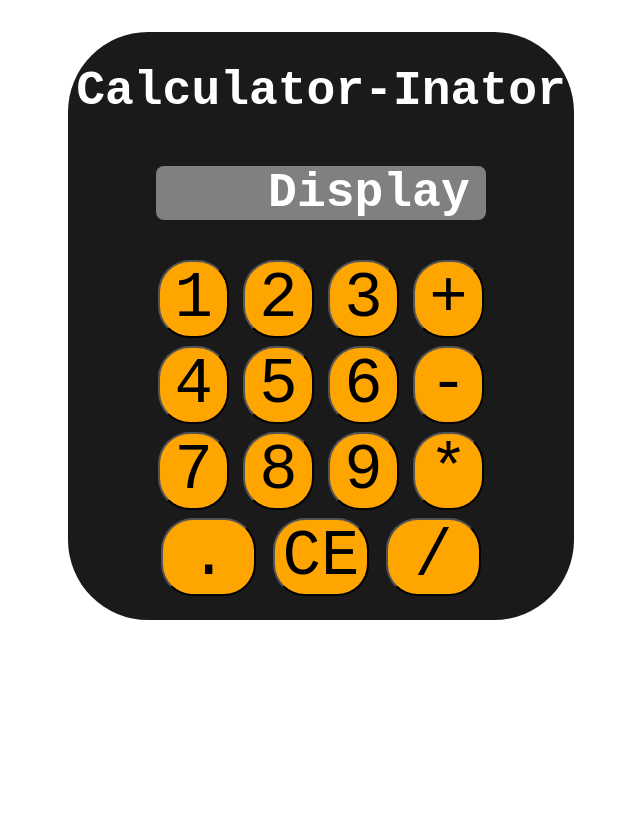
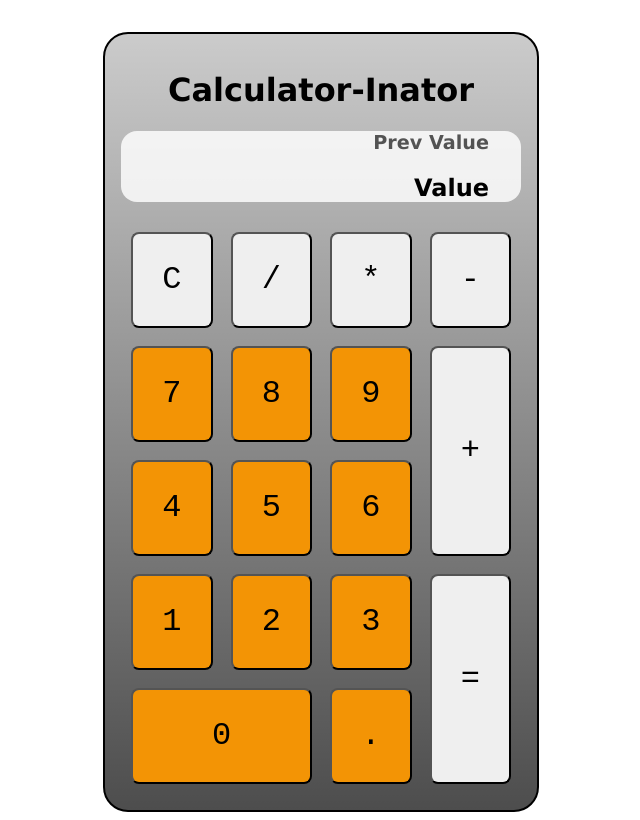
Before and after one commit to Thomas-Ocono/FCC-Calculator, a React (Vite) app: page / in a window 1280 px wide. Shown: the whole page, without its empty margins (319-959 px from the left). Built offline with nearby package versions, Linux system fonts and the light colour scheme.

Commit message:
redone html and css, looks nicer

```diff
--- a/index.html
+++ b/index.html
@@ -9,5 +9,6 @@
   <body>
     <div id="root"></div>
     <script type="module" src="/src/main.jsx"></script>
+    <script src="https://cdn.freecodecamp.org/testable-projects-fcc/v1/bundle.js"></script>
   </body>
 </html>
--- a/src/App.css
+++ b/src/App.css
@@ -1,88 +1,55 @@
 body {
-  font-family: monospace;
+  font-family: Verdana, Geneva, Tahoma, sans-serif;
+}
+#calc-wrapper {
+  background-image: linear-gradient(rgba(0, 0, 0, 0.205), rgba(0, 0, 0, 0.699));
+  border: 2px solid black;
+  border-radius: 25px;
+  padding: 1rem;
+  width: 30%;
+  min-width: 400px;
+  margin-left: auto;
+  margin-right: auto;
+  margin-top: 2rem;
 }
 #title {
-  font-size: 3rem;
   text-align: center;
-  padding-top: 2rem;
-  padding-bottom: 1rem;
 }
-#container-wrapper {
-  background-color: rgba(0, 0, 0, 0.897);
-  color: white;
-  width: 40%;
-  margin-left: auto;
-  margin-right: auto;
-  border-radius: 5rem;
+#display-wrapper {
+  background-color: rgba(255, 255, 255, 0.822);
+  border-radius: 1rem;
+  text-align: right;
+  padding-right: 2rem;
 }
-#display {
-  background-color: gray;
-  font-size: 3rem;
-  width: 62%;
-  text-align: right;
-  margin-left: auto;
-  margin-right: auto;
-  border-radius: 0.5rem;
-  padding-right: 1rem;
+#display-prev {
+  color: rgba(0, 0, 0, 0.658);
+  font-size: 1.2rem;
 }
-#buttons-wrapper {
-  width: 70%;
-  display: flex;
-  flex-direction: column;
+#buttons-table {
   margin-left: auto;
   margin-right: auto;
 }
-
-#row-1 {
-  display: flex;
-  flex-direction: row;
-  justify-content: space-evenly;
-  margin-top: 0.5rem;
+td {
+  height: 6rem;
+  width: 6rem;
+  padding: 0.5rem;
 }
-#row-1 button {
-  font-size: 4rem;
+td button {
+  width: 100%;
+  height: 100%;
+  border-radius: 0.5rem;
   font-family: monospace;
-  width: 20%;
-  background-color: orange;
-  border-radius: 2rem;
+  font-size: 2rem;
 }
-#row-2 {
-  display: flex;
-  flex-direction: row;
-  justify-content: space-evenly;
-  margin-top: 0.5rem;
+.number-button {
+  background-color: rgb(243, 148, 5);
 }
-#row-2 button {
-  font-size: 4rem;
-  font-family: monospace;
-  width: 20%;
-  background-color: orange;
-  border-radius: 2rem;
+.number-button:hover {
+  background-color: rgb(185, 113, 4);
 }
-#row-3 {
-  display: flex;
-  flex-direction: row;
-  justify-content: space-evenly;
-  margin-top: 0.5rem;
+.operation-button:hover {
+  background-color: rgb(184, 184, 184);
 }
-#row-3 button {
-  font-size: 4rem;
-  font-family: monospace;
-  width: 20%;
-  background-color: orange;
-  border-radius: 2rem;
+.clear-button:hover {
+  background-color: rgb(184, 184, 184);
 }
-#row-4 {
-  display: flex;
-  flex-direction: row;
-  justify-content: space-evenly;
-  margin-top: 0.5rem;
-  padding-bottom: 1.5rem;
-}
-#row-4 button {
-  font-size: 4rem;
-  font-family: monospace;
-  width: 27%;
-  background-color: orange;
-  border-radius: 2rem;
-}
--- a/src/App.jsx
+++ b/src/App.jsx
@@ -1,37 +1,113 @@
 import { useState } from "react";
-import CalcButton from "./CalcButton";
 import "./App.css";
 
 function App() {
   return (
     <>
-      <div id="container-wrapper">
+      <div id="calc-wrapper">
         <h1 id="title">Calculator-Inator</h1>
-        <h1 id="display">Display</h1>
+        <div id="display-wrapper">
+          <h2 id="display-prev">Prev Value</h2>
+          <h2 id="display">Value</h2>
+        </div>
         <div id="buttons-wrapper">
-          <div id="row-1">
-            <button id="one">1</button>
-            <button id="two">2</button>
-            <button id="three">3</button>
-            <button id="add">+</button>
-          </div>
-          <div id="row-2">
-            <button id="four">4</button>
-            <button id="five">5</button>
-            <button id="six">6</button>
-            <button id="subtract">-</button>
-          </div>
-          <div id="row-3">
-            <button id="seven">7</button>
-            <button id="eight">8</button>
-            <button id="nine">9</button>
-            <button id="multiply">*</button>
-          </div>
-          <div id="row-4">
-            <button id="decimal">.</button>
-            <button id="clear">CE</button>
-            <button id="divide">/</button>
-          </div>
+          <table id="buttons-table">
+            <tr id="row-1">
+              <td>
+                <button className="clear-button" id="clear">
+                  C
+                </button>
+              </td>
+              <td>
+                <button className="operation-button" id="divide">
+                  /
+                </button>
+              </td>
+              <td>
+                <button className="operation-button" id="multiply">
+                  *
+                </button>
+              </td>
+              <td>
+                <button className="operation-button" id="subtract">
+                  -
+                </button>
+              </td>
+            </tr>
+            <tr id="row-2">
+              <td>
+                <button className="number-button" id="seven">
+                  7
+                </button>
+              </td>
+              <td>
+                <button className="number-button" id="eight">
+                  8
+                </button>
+              </td>
+              <td>
+                <button className="number-button" id="nine">
+                  9
+                </button>
+              </td>
+              <td rowSpan={2}>
+                <button className="operation-button" id="add">
+                  +
+                </button>
+              </td>
+            </tr>
+            <tr id="row-3">
+              <td>
+                <button className="number-button" id="four">
+                  4
+                </button>
+              </td>
+              <td>
+                <button className="number-button" id="five">
+                  5
+                </button>
+              </td>
+              <td>
+                <button className="number-button" id="six">
+                  6
+                </button>
+              </td>
+            </tr>
+            <tr id="row-3">
+              <td>
+                <button className="number-button" id="one">
+                  1
+                </button>
+              </td>
+              <td>
+                <button className="number-button" id="two">
+                  2
+                </button>
+              </td>
+              <td>
+                <button className="number-button" id="three">
+                  3
+                </button>
+              </td>
+              <td rowSpan={2}>
+                <button className="operation-button" id="equals">
+                  =
+                </button>
+              </td>
+            </tr>
+            <tr id="row-5">
+              <td colSpan={2}>
+                <button className="number-button" id="zero">
+                  0
+                </button>
+              </td>
+              <td>
+                <button className="number-button" id="decimal">
+                  .
+                </button>
+              </td>
+            </tr>
+          </table>
         </div>
       </div>
     </>
```
